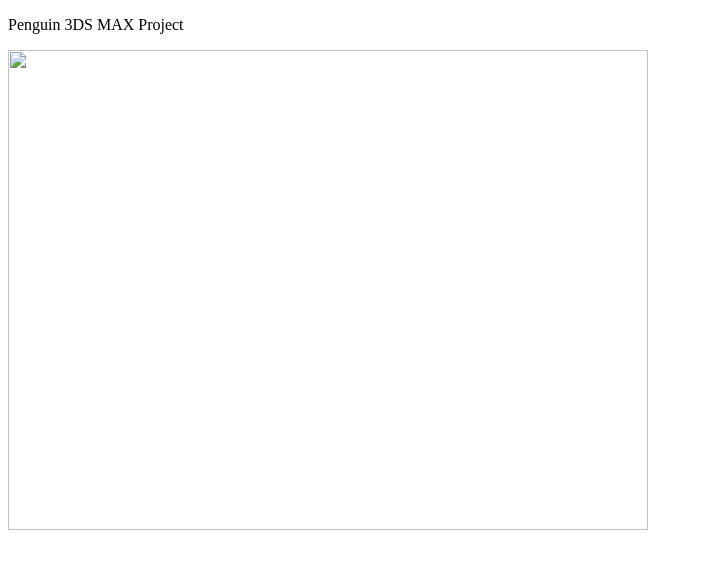
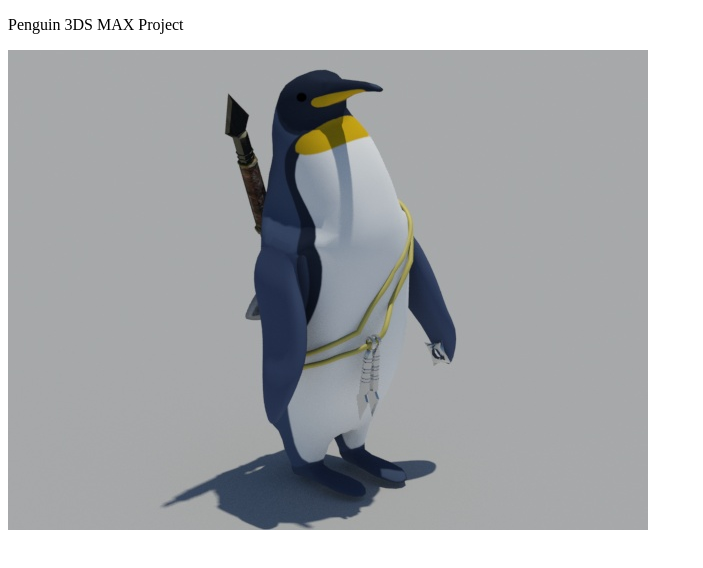
Before and after one commit to indrajuliawan/WebTest0519, a plain HTML site: page penguin.html in a window 1280 px wide. Shown: the whole page, without its empty margins (0-703 px from the left). Drawn offline with Linux system fonts and the light colour scheme.

Commit message:
Update penguin.html

```diff
--- a/penguin.html
+++ b/penguin.html
@@ -7,6 +7,6 @@
 
 <body>
 <p>Penguin 3DS MAX Project</p>
-<img src="image/penguin.jpg" width="640" height="480" alt=""/>
+<img src="penguin.jpg" width="640" height="480" alt=""/>
 </body>
 </html>
```
